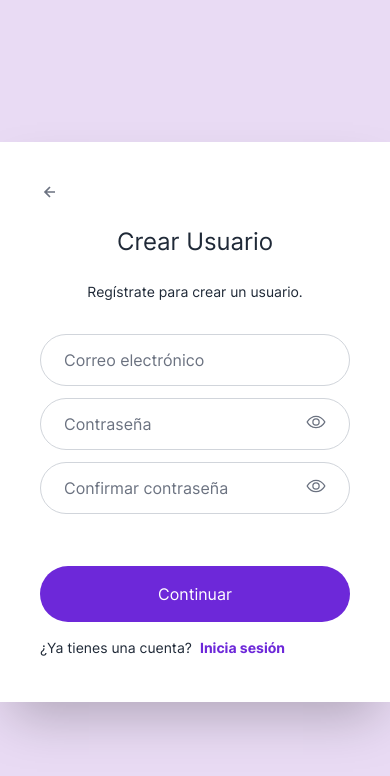
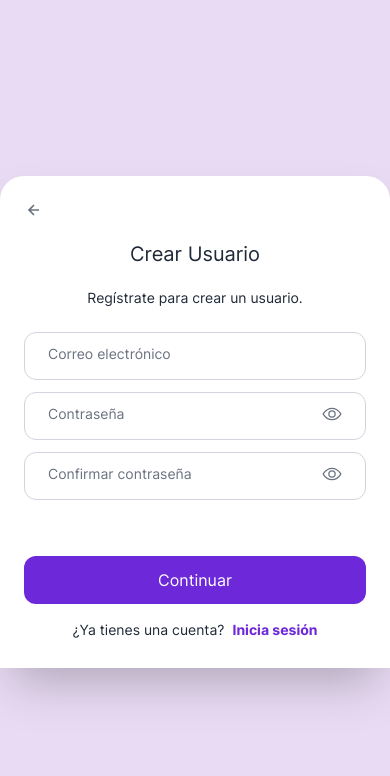
Before and after one commit to jerast/aura-shop-client, a React (Vite) app: page /signup in a window 390 px wide. Shown: the top 776 px of the page. Built offline with nearby package versions, Linux system fonts and the light colour scheme; no server answers.

Commit message:
feat: resolve some bugs and featues

```diff
--- a/src/assets/styles/main.css
+++ b/src/assets/styles/main.css
@@ -684,36 +684,36 @@
 
 	/* Checkout Page */
 	.CheckoutPage {
-		@apply py-8;
+		@apply py-4 sm:py-8;
 	}
 	.CheckoutPage__header {
-		@apply mb-6;
+		@apply mb-4 sm:mb-6;
 	}
 	.CheckoutPage__back {
-		@apply inline-flex items-center gap-2 text-gray-500 hover:text-violet-700 transition-colors mb-4;
+		@apply inline-flex items-center gap-2 text-gray-500 hover:text-violet-700 transition-colors mb-3 sm:mb-4;
 	}
 	.CheckoutPage__back svg {
 		@apply text-lg;
 	}
 	.CheckoutPage__back span {
-		@apply text-sm font-medium;
+		@apply text-xs sm:text-sm font-medium;
 	}
 	.CheckoutPage__title {
-		@apply text-2xl md:text-3xl font-bold text-gray-800;
+		@apply text-xl sm:text-2xl md:text-3xl lg:text-4xl font-bold text-gray-800;
 	}
-	.CheckoutPage__content {
-		@apply grid gap-6 lg:grid-cols-[400px_1fr];
+	.CheckoutPage__steps-content {
+		@apply max-w-7xl mx-auto w-full px-4 sm:px-8 md:px-12 lg:px-16 2xl:px-24;
 	}
 
 	/* Steps */
 	.CheckoutSteps {
-		@apply flex items-center justify-center gap-4 mb-10;
+		@apply flex items-center justify-center gap-2 sm:gap-4 mb-6 md:mb-10 px-2;
 	}
 	.CheckoutSteps__item {
 		@apply flex items-center;
 	}
 	.CheckoutSteps__circle {
-		@apply w-12 h-12 rounded-full border-2 flex items-center justify-center text-lg transition-all duration-300;
+		@apply w-10 aspect-square sm:w-12 rounded-full border-2 flex items-center justify-center text-base sm:text-lg transition-all duration-300;
 		@apply bg-gray-100 border-gray-300 text-gray-400;
 	}
 	.CheckoutSteps__circle.active {
@@ -723,13 +723,13 @@
 		@apply bg-emerald-500 border-emerald-500 text-white cursor-pointer;
 	}
 	.CheckoutSteps__label {
-		@apply ml-3 text-sm font-medium text-gray-400;
+		@apply hidden sm:block ml-2 sm:ml-3 text-xs sm:text-sm font-medium text-gray-400;
 	}
 	.CheckoutSteps__label.active {
 		@apply text-gray-800 font-semibold;
 	}
 	.CheckoutSteps__line {
-		@apply w-16 h-0.5 bg-gray-300 mx-4 transition-all duration-300;
+		@apply w-6 sm:w-16 h-0.5 bg-gray-300 mx-1 sm:mx-4 transition-all duration-300;
 	}
 	.CheckoutSteps__line.completed {
 		@apply bg-emerald-500;
@@ -737,16 +737,16 @@
 
 	/* Step */
 	.CheckoutStep {
-		@apply bg-white rounded-2xl shadow-sm p-6 lg:p-8;
+		@apply bg-white rounded-xl sm:rounded-2xl shadow-sm p-4 sm:p-6 md:p-8 lg:p-10;
 	}
 	.CheckoutStep__header {
-		@apply flex items-center gap-3 mb-6 pb-4 border-b;
+		@apply flex items-center gap-2 sm:gap-3 mb-4 sm:mb-6 pb-3 sm:pb-4 lg:pb-5 border-b;
 	}
 	.CheckoutStep__header h2 {
-		@apply text-lg font-bold text-gray-800;
+		@apply text-base sm:text-lg lg:text-xl font-bold text-gray-800;
 	}
 	.CheckoutStep__form {
-		@apply space-y-4;
+		@apply space-y-4 lg:space-y-6;
 	}
 	.CheckoutStep__row {
 		@apply grid grid-cols-1 md:grid-cols-2 gap-4;
@@ -755,10 +755,10 @@
 		@apply md:col-span-2;
 	}
 	.CheckoutStep__actions {
-		@apply flex justify-end gap-4 mt-8 pt-6 border-t;
+		@apply flex flex-col-reverse sm:flex-row justify-end gap-3 sm:gap-4 mt-6 sm:mt-8 pt-4 sm:pt-6 border-t;
 	}
 	.CheckoutStep__button {
-		@apply px-6 py-3 bg-violet-700 hover:bg-violet-600 text-white font-semibold rounded-xl transition-colors disabled:bg-gray-300;
+		@apply w-full sm:w-auto px-4 sm:px-6 py-3 bg-violet-700 hover:bg-violet-600 text-white font-semibold rounded-xl sm:rounded-lg transition-colors disabled:bg-gray-300;
 	}
 	.CheckoutStep__button--secondary {
 		@apply bg-gray-200 hover:bg-gray-300 text-gray-700;
@@ -769,55 +769,37 @@
 		@apply block text-sm font-medium text-gray-700 mb-1;
 	}
 	.Field__input {
-		@apply w-full h-12 px-4 rounded-xl border border-gray-300 bg-white text-gray-800
+		@apply w-full h-12 lg:h-14 px-4 lg:px-5 rounded-xl lg:rounded-lg border border-gray-300 bg-white text-gray-800
 			focus:outline-none focus:ring-2 focus:ring-violet-500 focus:border-violet-500
-			transition-all duration-200;
+			transition-all duration-200 text-base;
 	}
 	.Field__input--error {
 		@apply border-red-500 focus:ring-red-500 focus:border-red-500;
 	}
 	.Field__error {
-		@apply text-xs text-red-500 mt-1;
+		@apply text-xs lg:text-sm text-red-500 mt-1;
 	}
 
 	/* Payment Summary */
 	.PaymentSummary {
-		@apply bg-gray-50 rounded-xl p-4 mb-6;
+		@apply bg-gray-50 rounded-xl p-4 lg:p-6 mb-6;
 	}
 	.PaymentSummary__total {
-		@apply flex justify-between items-center mb-2;
+		@apply flex justify-between items-center mb-2 flex-wrap;
 	}
 	.PaymentSummary__total span:first-child {
 		@apply text-gray-600 font-medium;
 	}
 	.PaymentSummary__amount {
-		@apply text-2xl font-bold text-gray-800;
+		@apply text-xl lg:text-2xl font-bold text-gray-800;
 	}
 	.PaymentSummary__items {
-		@apply text-sm text-gray-500;
+		@apply text-sm lg:text-base text-gray-500;
 	}
 
-	/* Payment Processing */
-	.PaymentProcessing {
-		@apply flex items-center justify-center gap-3 py-4 text-gray-600;
-	}
-	.PaymentProcessing__spinner {
-		@apply w-5 h-5 border-2 border-violet-700 border-t-transparent rounded-full animate-spin;
-	}
-	.CheckoutPage__back {
-		@apply inline-flex items-center gap-2 text-gray-500 hover:text-violet-700 transition-colors mb-4;
-	}
-	.CheckoutPage__back svg {
-		@apply text-lg;
-	}
-	.CheckoutPage__back span {
-		@apply text-sm font-medium;
-	}
-	.CheckoutPage__title {
-		@apply text-2xl md:text-3xl font-bold text-gray-800;
-	}
-	.CheckoutPage__content {
-		@apply grid gap-6 lg:grid-cols-[400px_1fr];
+	/* Loading */
+	.CheckoutPage__loading {
+		@apply max-w-md mx-auto;
 	}
 
 	/* Resume Card */
@@ -955,31 +937,31 @@
 	/* Auth Page */
 
 	.Auth {
-		@apply fixed w-screen h-screen left-0 top-0 z-10 grid/* overflow-hidden */
+		@apply fixed w-screen h-screen left-0 top-0 z-10 grid;
 	}
 	.Auth--sign-up .Auth__box {
-		@apply -translate-y-full /* bg-[#f4dbe1] */
+		@apply -translate-y-full;
 	}
 	.Auth__box {
-		@apply flex justify-center items-center h-screen w-full ease-in-out duration-300 bg-[#e9dbf4]
+		@apply flex justify-center items-center h-screen w-full ease-in-out duration-300 bg-[#e9dbf4] overflow-y-auto;
 	}
 	.Auth__form {
-		@apply flex flex-col gap-3 bg-white sm:max-w-[26rem] max-h-screen overflow-y-auto w-full h-fit md:h-fit p-10 sm:rounded-3xl shadow-2xl
+		@apply flex flex-col gap-3 bg-white sm:max-w-[26rem] max-h-screen overflow-y-auto w-full h-fit p-6 sm:p-10 rounded-t-3xl sm:rounded-3xl shadow-2xl my-auto;
 	}
 	.Auth__title {
-		@apply text-center text-2xl my-3
+		@apply text-center text-xl sm:text-2xl my-2 sm:my-3;
 	}
 	.Auth__description {
-		@apply text-center text-sm mb-5
+		@apply text-center text-sm mb-3 sm:mb-5;
 	}
 	.Auth__options {
-		@apply text-sm flex gap-2 my-1
+		@apply text-sm flex gap-2 my-1 flex-wrap justify-center;
 	}
 	.Auth__options span:nth-of-type(2) {
-		@apply font-bold text-violet-700 cursor-pointer
+		@apply font-bold text-violet-700 cursor-pointer;
 	}
 	.Auth__error-message {
-		@apply flex items-center justify-center h-6 text-sm text-red-500
+		@apply flex items-center justify-center h-6 text-sm text-red-500;
 	}
 
 
@@ -987,25 +969,25 @@
 	/* Forms */
 
 	.form__input {
-		@apply relative cursor-text text-gray-700
+		@apply relative cursor-text text-gray-700;
 	}
 	.form__input-field {
-		@apply outline-violet-400 focus-visible:outline-violet-400 bg-transparent h-[52px] border rounded-full border-gray-300 px-4 ease-linear duration-100 w-full
+		@apply outline-violet-400 focus-visible:outline-violet-400 bg-transparent h-12 sm:h-[52px] border rounded-xl sm:rounded-full border-gray-300 px-4 ease-linear duration-100 w-full;
 	}
 	.form__input-label {
-		@apply absolute my-[14px] mx-4 px-2 top-0 left-0 bg-white rounded-full ease-linear duration-100 text-gray-500
+		@apply absolute my-3 sm:my-[14px] mx-4 px-2 top-0 left-0 bg-white rounded-full ease-linear duration-100 text-gray-500 text-sm sm:text-base;
 	}
 	.form__input-icon {
-		@apply absolute my-[14px] text-xl mx-4 px-2 right-0 bg-white text-gray-500 cursor-pointer z-10
+		@apply absolute my-3 sm:my-[14px] text-xl mx-4 px-2 right-0 bg-white text-gray-500 cursor-pointer z-10;
 	}
 	.form__input-field:focus ~ .form__input-label {
-		@apply text-violet-500 -top-6 text-sm mx-2
+		@apply text-violet-500 -top-3 sm:-top-6 text-xs sm:text-sm mx-2;
 	}
 	.form__input-label--active {
-		@apply -top-6 text-sm mx-2 text-gray-400
+		@apply -top-3 sm:-top-6 text-xs sm:text-sm mx-2 text-gray-400;
 	}
 	.form__button {
-		@apply h-14 py-4 rounded-full mt-1 text-white bg-violet-700 hover:bg-violet-600 active:bg-violet-700 disabled:bg-gray-500
+		@apply h-12 sm:h-14 py-3 sm:py-4 rounded-xl sm:rounded-full mt-2 sm:mt-1 text-white bg-violet-700 hover:bg-violet-600 active:bg-violet-700 disabled:bg-gray-500 w-full;
 	}
 
 	/* Contact Page */
@@ -1077,16 +1059,16 @@
 		@apply flex flex-col gap-2;
 	}
 	.ProfileField__label {
-		@apply text-sm font-medium text-gray-600 pl-2;
+		@apply text-sm font-medium text-gray-600;
 	}
 	.ProfileField__select {
-		@apply outline-violet-400 focus-visible:outline-violet-400 bg-transparent h-[52px] border rounded-full border-gray-300 px-4 ease-linear duration-100 w-full text-gray-700 cursor-pointer;
+		@apply outline-violet-400 focus-visible:outline-violet-400 bg-transparent h-12 sm:h-12 md:h-[52px] border rounded-xl sm:rounded-xl md:rounded-full border-gray-300 px-4 ease-linear duration-100 w-full text-gray-700 cursor-pointer;
 	}
 	.ProfileField__select:disabled {
 		@apply bg-gray-100 cursor-not-allowed text-gray-400;
 	}
 	.ProfileField__input {
-		@apply outline-violet-400 focus-visible:outline-violet-400 bg-transparent h-[52px] border rounded-full border-gray-300 px-4 ease-linear duration-100 w-full text-gray-700;
+		@apply outline-violet-400 focus-visible:outline-violet-400 bg-transparent h-12 sm:h-12 md:h-[52px] border rounded-xl sm:rounded-xl md:rounded-full border-gray-300 px-4 ease-linear duration-100 w-full text-gray-700;
 	}
 	.ProfileField__input:disabled {
 		@apply bg-gray-100 cursor-not-allowed text-gray-400;
--- a/src/helpers/formatters.js
+++ b/src/helpers/formatters.js
@@ -1,6 +1,13 @@
 export const dateFormatter = ( value ) =>
    new Date( value ).toLocaleString();
    // toCapitalize(new Intl.DateTimeFormat('es-ES', { dateStyle: 'full', timeStyle: 'short' }).format(new Date()))
+
+export const formatDateForInput = (value) => {
+   if (!value) return '';
+   const date = new Date(value);
+   if (isNaN(date.getTime())) return '';
+   return date.toISOString().split('T')[0];
+};
 
 export const currencyFormatter = ( value ) =>
    new Intl.NumberFormat('es-CO', {
--- a/src/modules/session/components/CheckoutSteps.jsx
+++ b/src/modules/session/components/CheckoutSteps.jsx
@@ -4,7 +4,7 @@ import { MdLocalShipping } from 'react-icons/md';
 
 const steps = [
    { id: 1, label: 'Datos', icon: FaUser },
-   { id: 2, label: 'Envío', icon: MdLocalShipping },
+   // { id: 2, label: 'Envío', icon: MdLocalShipping },
    { id: 3, label: 'Pago', icon: FaCreditCard },
 ];
 
--- a/src/modules/session/components/PaymentStep.jsx
+++ b/src/modules/session/components/PaymentStep.jsx
@@ -65,10 +65,8 @@ export const PaymentStep = ({ userData, onBack, onCancel }) => {
 
        setIsProcessing(true);
 
-      setTimeout(() => {
-         dispatch(startSavingOrder());
+       await dispatch(startSavingOrder());
        navigate('/account/orders');
-      }, 2000);
     };
 
    return (
--- a/src/modules/session/components/ProfileDataStep.jsx
+++ b/src/modules/session/components/ProfileDataStep.jsx
@@ -1,9 +1,10 @@
-import { useState } from 'react';
+import { useState, useEffect } from 'react';
 import { useDispatch, useSelector } from 'react-redux';
 import { FaUser } from 'react-icons/fa';
 import { shopApi } from '@/api';
 import { onUpdateUser } from '@/store';
 import { ProfileField } from './ProfileField';
+import { formatDateForInput } from '@/helpers';
 
 const documentTypes = [
    { value: 'CC', label: 'Cédula de Ciudadanía (CC)' },
@@ -26,13 +27,25 @@ export const ProfileDataStep = ({ onNext, onCancel }) => {
       name: user?.name || '',
       surname: user?.surname || '',
       dniType: user?.dniType || '',
-      dniNumber: user?.dniNumber || '',
+      dniNumber: user?.dniNumber ? String(user.dniNumber) : '',
       gender: user?.gender || '',
-      birthday: user?.birthday || '',
-      phone: user?.phone || '',
+      birthday: formatDateForInput(user?.birthday),
+      phone: user?.phone ? String(user.phone) : '',
    });
 
    const email = user?.email || '';
+
+   useEffect(() => {
+      setFormState({
+         name: user?.name || '',
+         surname: user?.surname || '',
+         dniType: user?.dniType || '',
+         dniNumber: user?.dniNumber ? String(user.dniNumber) : '',
+         gender: user?.gender || '',
+         birthday: formatDateForInput(user?.birthday),
+         phone: user?.phone ? String(user.phone) : '',
+      });
+   }, [user]);
 
    const handleChange = (e) => {
       const { name, value } = e.target;
--- a/src/modules/session/pages/Profile.page.jsx
+++ b/src/modules/session/pages/Profile.page.jsx
@@ -3,6 +3,7 @@ import { useState, useEffect, useMemo } from 'react';
 import { shopApi } from '@/api';
 import { ProfileField } from '@/modules/session';
 import { useForm, useDocumentTitle } from '@/hooks';
+import { formatDateForInput } from '@/helpers';
 
 const documentTypes = [
    { value: 'CC', label: 'Cédula de Ciudadanía (CC)' },
@@ -44,10 +45,10 @@ export const ProfilePage = () => {
             name: user.name || '',
             surname: user.surname || '',
             dniType: user.dniType || '',
-            dniNumber: user.dniNumber || '',
+            dniNumber: user.dniNumber ? String(user.dniNumber) : '',
             gender: user.gender || '',
-            birthday: user.birthday || '',
-            phone: user.phone || '',
+            birthday: formatDateForInput(user.birthday),
+            phone: user.phone ? String(user.phone) : '',
          });
       }
    }, [user]);
@@ -61,10 +62,10 @@ export const ProfilePage = () => {
           name: user.name || '',
           surname: user.surname || '',
           dniType: user.dniType || '',
-         dniNumber: user.dniNumber || '',
+          dniNumber: user.dniNumber ? String(user.dniNumber) : '',
           gender: user.gender || '',
           birthday: user.birthday || '',
-         phone: user.phone || '',
+          phone: user.phone ? String(user.phone) : '',
        };
 
        return Object.keys(userFields).some(
--- a/src/modules/shop/components/FilterPanel.jsx
+++ b/src/modules/shop/components/FilterPanel.jsx
@@ -13,7 +13,7 @@ export const FilterPanel = ({ categories, priceRanges = {} }) => {
 
    const selectedCategory = searchParams.get('category') || '';
    const selectedPriceType = searchParams.get('priceType') || 'retail';
-   const priceMin = Number(searchParams.get('min') || 0);
+   const priceMin = Number(0);
    const priceMax = Number(searchParams.get('max') || 0);
 
    const priceRange = { min: priceMin, max: priceMax };
--- a/src/store/thunks/session.thunks.js
+++ b/src/store/thunks/session.thunks.js
@@ -151,9 +151,11 @@ export const startSavingOrder = () =>
 			removeLastOrder();
 			removeLastShoppingCart();
 
+			dispatch( onSaveEnds() );
+			return true;
 		} catch (error) {
 			console.error('Something fails at Saving Order');
+			dispatch( onSaveEnds() );
+			return false;
 		}
-
-		dispatch( onSaveEnds() );
 	};
```
Lines whose indentation alone changed are shown as unchanged.
